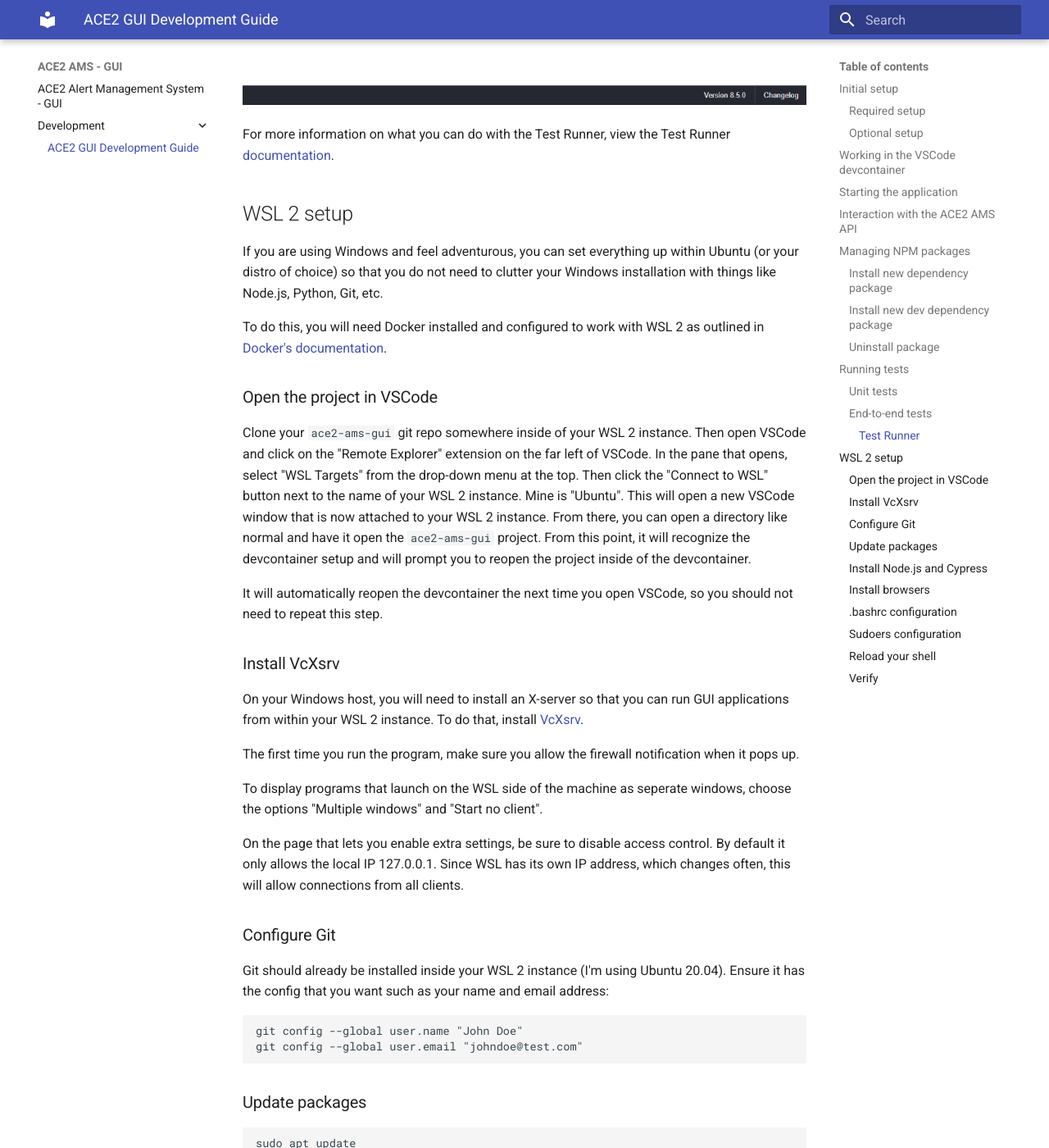
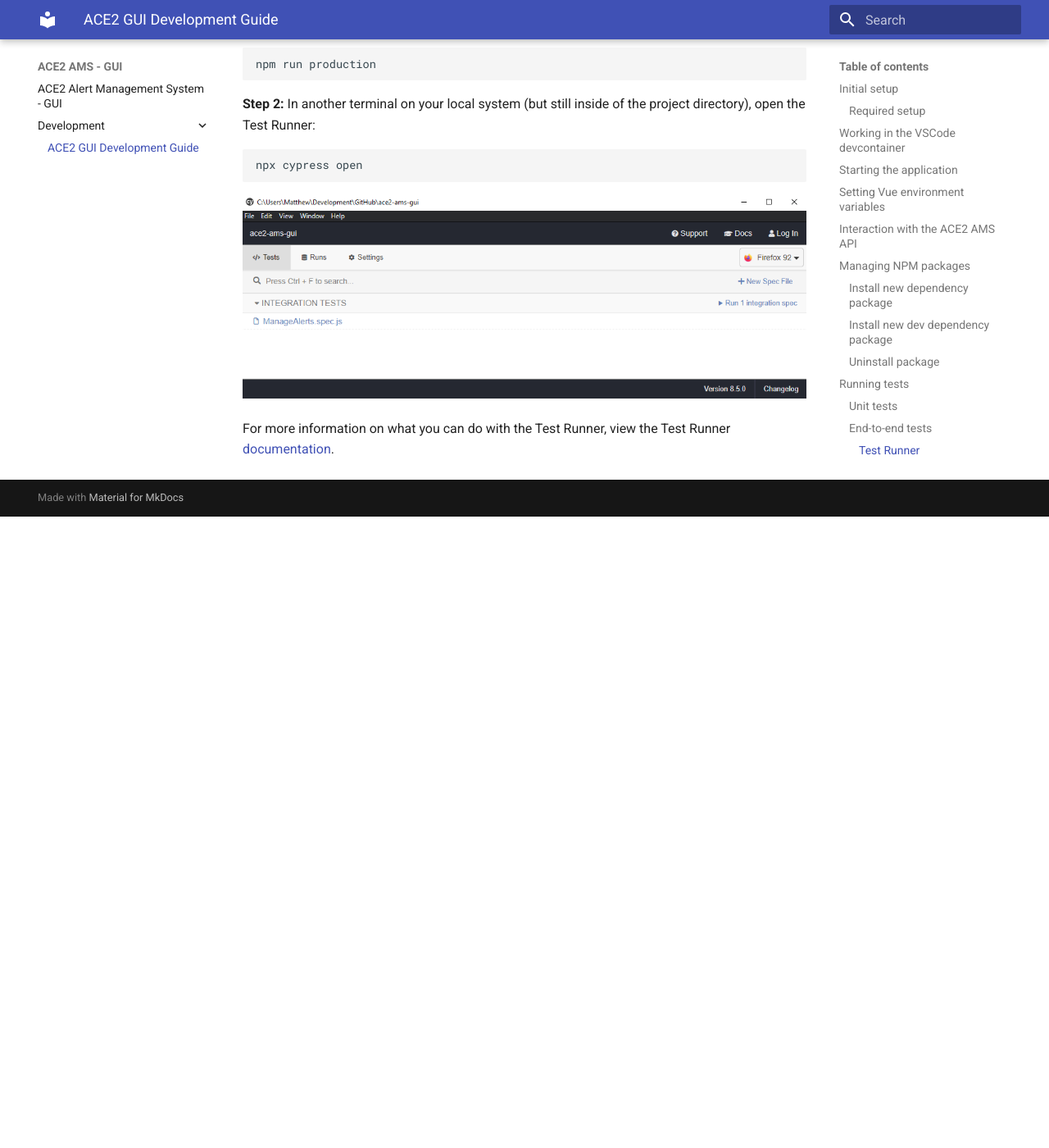
Before and after one commit to seanmcfeely/ace2-ams, an MkDocs documentation site: the page built from docs/development/index.md, in a window 1280 px wide and 1400 px high, scrolled down 4137 px. Shown: the whole window at 82% size. Built offline with MkDocs 1.6.1 and Material for MkDocs 9.7.7, drawn with Linux system fonts in a browser that asks for light colours; after the commit the page ends 4767 px from its top, so only the background shows below that; some of the changed text lies outside the part shown.

Commit message:
Documentation and devcontainer changes for faster performance

````diff
--- a/docs/development/index.md
+++ b/docs/development/index.md
@@ -12,19 +12,11 @@
 * [VSCode](https://code.visualstudio.com/)
 * [Remote Development](https://marketplace.visualstudio.com/items?itemName=ms-vscode-remote.vscode-remote-extensionpack) VSCode extension pack
 
-NOTE: If you are developing in Windows, you will need to make sure that you have WSL 2 set up and properly configured with Docker. That is outside the scope of this documentation, but you can find steps [here](https://docs.docker.com/desktop/windows/wsl/).
-
-### Optional setup
-
-The end-to-end tests with Cypress can be executed within the devcontainer, but if you would like to use the Cypress Test Runner, it must run outside of the devcontainer on your local system. You will need to install:
+Running the frontend application inside of the devcontainer is possible but can be very slow, especially when relying on hot-reload after you make changes. In order to run the frontend application locally (outside of the devcontainer), you will also need to install:
 
 * [Node.js 16](https://nodejs.org/en/download/current/)
 
-After Node.js is installed, you will need to install Cypress on your local system:
-
-```
-npm install -g cypress
-```
+> NOTE: If you are developing in Windows, you will need to make sure that you have WSL 2 set up and properly configured with Docker. That is outside the scope of this documentation, but you can find steps [here](https://docs.docker.com/desktop/windows/wsl/).
 
 ## Working in the VSCode devcontainer
 
@@ -40,13 +32,29 @@
 
 ## Starting the application
 
-You can start the application inside of the devcontainer so that it uses hot-reloading anytime you change a file:
+You can start the application so that it uses hot-reloading anytime you change a file:
 
 ```
 npm run serve
 ```
 
 You will then be able to access the application on your local system (outside of the devcontainer) at [http://localhost:8080](http://localhost:8080).
+
+> **NOTE:** You can run the application from within the VSCode devcontainer, but the performance will be quite slow. It is best to run it locally on your host system.
+
+## Setting Vue environment variables
+
+Vue needs to know the base URL to the backend API. When you run the application within the VSCode devcontainer, this is already taken care of by the Dockerfile. However, when you run the application locally on your host system for better performance, you will need to properly set the `VUE_APP_BACKEND_URL` variable.
+
+Create a file named `.env.development.local` in the root of the project (which is ignored by Git) with the following contents:
+
+```
+VUE_APP_BACKEND_URL=http://localhost:8888/api
+```
+
+By default, the ACE2 AMS API runs on port 8888 when you start it using the instructions [as outlined](#Interaction-with-the-ACE2-AMS-API). If for some reason you have changed that port, also remember to change the port in the `.env.development.local` file.
+
+> **NOTE:** You can create a file named `.env.production.local` with the same variable inside of it that you set to wherever you are hosting the production ACE2 AMS API. This file will be used when building the frontend for production.
 
 ## Interaction with the ACE2 AMS API
 
@@ -70,7 +78,7 @@
 
 ## Managing NPM packages
 
-You should not directly edit the dependencies or devDependencies inside of `package.json` or anything in `package-lock.json`. **Any changes to packages should be performed inside of the devcontainer via the `npm` command**:
+You should not directly edit the dependencies or devDependencies inside of `package.json` or anything in `package-lock.json`. **Any changes to packages should be performed via the `npm` command**:
 
 ### Install new dependency package
 
@@ -101,139 +109,39 @@
 This application has a suite of unit tests performed by [Jest](https://jestjs.io/) and end-to-end tests performed by [Cypress](https://www.cypress.io/).
 
 ### Unit tests
-You can execute the unit tests directly inside of the devcontainer:
+You can execute the unit tests by running:
 
 ```
 npm run test:unit
 ```
 
+> **NOTE:** Running the unit tests within the devcontainer will work, but the performance will be quite slow. It is best to run them locally on your host system.
+
 ### End-to-end tests
-You can execute the end-to-end tests directly inside of the devcontainer:
+You can execute the end-to-end tests on your host system by running:
 
 ```
 npm run test:e2e
 ```
 
-**NOTE:** The end-to-end tests will not work inside of the devcontainer if your host system is a Mac with the M1 processor. However, you will be able to run them as outlined below in the [Test Runner](#Test-Runner) section.
-
 #### Test Runner
 
 Cypress also comes with an amazing [Test Runner](https://docs.cypress.io/guides/core-concepts/test-runner) that lets you see and interact with the tests in your local web browser. This can be helpful when writing end-to-end tests to ensure they are working properly as well as any debugging you might need to do.
 
-However, this will need to be performed on your local system ouside of the devcontainer. To do this, you will need to have Node.js 16 and Cypress [installed on your local system](#Optional-setup).
+However, this will need to be performed on your local system ouside of the devcontainer. To do this, you will need to have Node.js 16 [installed on your local system](#Required-setup).
 
-**Step 1:** Inside of the devcontainer, run the application so that it is available on port 8080:
+**Step 1:** Run the application in production mode:
 
 ```
-npm run serve
+npm run production
 ```
 
-**Step 2:** Outside of the devcontainer on your local system (but still inside of the project directory), open the Test Runner:
+**Step 2:** In another terminal on your local system (but still inside of the project directory), open the Test Runner:
 
 ```
-cypress open
+npx cypress open
 ```
 
 ![Test Runner](test-runner.png)
 
 For more information on what you can do with the Test Runner, view the Test Runner [documentation](https://docs.cypress.io/guides/core-concepts/test-runner).
-
-## WSL 2 setup
-
-If you are using Windows and feel adventurous, you can set everything up within Ubuntu (or your distro of choice) so that you do not need to clutter your Windows installation with things like Node.js, Python, Git, etc.
-
-To do this, you will need Docker installed and configured to work with WSL 2 as outlined in [Docker's documentation](https://docs.docker.com/desktop/windows/wsl/).
-
-### Open the project in VSCode
-
-Clone your `ace2-ams-gui` git repo somewhere inside of your WSL 2 instance. Then open VSCode and click on the "Remote Explorer" extension on the far left of VSCode. In the pane that opens, select "WSL Targets" from the drop-down menu at the top. Then click the "Connect to WSL" button next to the name of your WSL 2 instance. Mine is "Ubuntu". This will open a new VSCode window that is now attached to your WSL 2 instance. From there, you can open a directory like normal and have it open the `ace2-ams-gui` project. From this point, it will recognize the devcontainer setup and will prompt you to reopen the project inside of the devcontainer.
-
-It will automatically reopen the devcontainer the next time you open VSCode, so you should not need to repeat this step.
-
-### Install VcXsrv
-
-On your Windows host, you will need to install an X-server so that you can run GUI applications from within your WSL 2 instance. To do that, install [VcXsrv](https://sourceforge.net/projects/vcxsrv/).
-
-The first time you run the program, make sure you allow the firewall notification when it pops up.
-
-To display programs that launch on the WSL side of the machine as seperate windows, choose the options "Multiple windows" and "Start no client".
-
-On the page that lets you enable extra settings, be sure to disable access control. By default it only allows the local IP 127.0.0.1. Since WSL has its own IP address, which changes often, this will allow connections from all clients.
-
-### Configure Git
-
-Git should already be installed inside your WSL 2 instance (I'm using Ubuntu 20.04). Ensure it has the config that you want such as your name and email address:
-
-```
-git config --global user.name "John Doe"
-git config --global user.email "johndoe@test.com"
-```
-
-### Update packages
-
-```
-sudo apt update
-sudo apt upgrade
-```
-
-### Install Node.js and Cypress
-
-```
-sudo apt install nodejs npm libgtk2.0-0 libgtk-3-0 libgbm-dev libnotify-dev libgconf-2-4 libnss3 libxss1 libasound2 libxtst6 xauth xvfb
-sudo npm install -g cypress
-```
-
-### Install browsers
-
-You will likely want to install some web browsers to use with Cypress:
-
-```
-sudo apt install firefox chromium-browser
-```
-
-### .bashrc configuration
-
-Edit your `.bashrc` or `.zshrc` file and add the following to the end:
-
-```
-# set DISPLAY variable to the IP automatically assigned to WSL 2
-export DISPLAY=$(cat /etc/resolv.conf | grep nameserver | awk '{print $2; exit;}'):0.0
-
-sudo /etc/init.d/dbus start &> /dev/null
-```
-
-### Sudoers configuration
-
-Your user within WSL 2 needs to be able to run the `dbus` service that was added in your `.bashrc` file without being prompted for a password. To do that, edit the sudoers configuration:
-
-```
-sudo visudo -f /etc/sudoers.d/dbus
-```
-
-Within the `nano` window that opens, add the following (replacing `username` with whatever your username is inside of WSL):
-
-```
-username ALL = (root) NOPASSWD: /etc/init.d/dbus
-```
-
-### Reload your shell
-
-The changes made to your `.bashrc` file need to be sourced so that they take effect. Either close and reopen your WSL 2 window or run:
-
-```
-source ~/.bashrc
-```
-
-### Verify
-
-At this point, you should be able to open Cypress within WSL 2 and have the GUI open. Make sure you are inside of the cloned `ace2-ams-gui` repo directory before running:
-
-```
-npx cypress open
-```
-
-If you see an error saying "Cypress could not verify that this server is running", it means you have not started the Vue.js application. You can do so either from a second WSL 2 window or inside of VSCode in the devcontainer by running:
-
-```
-npm run serve
-```
````
Also changed, not shown: 2 other files.
